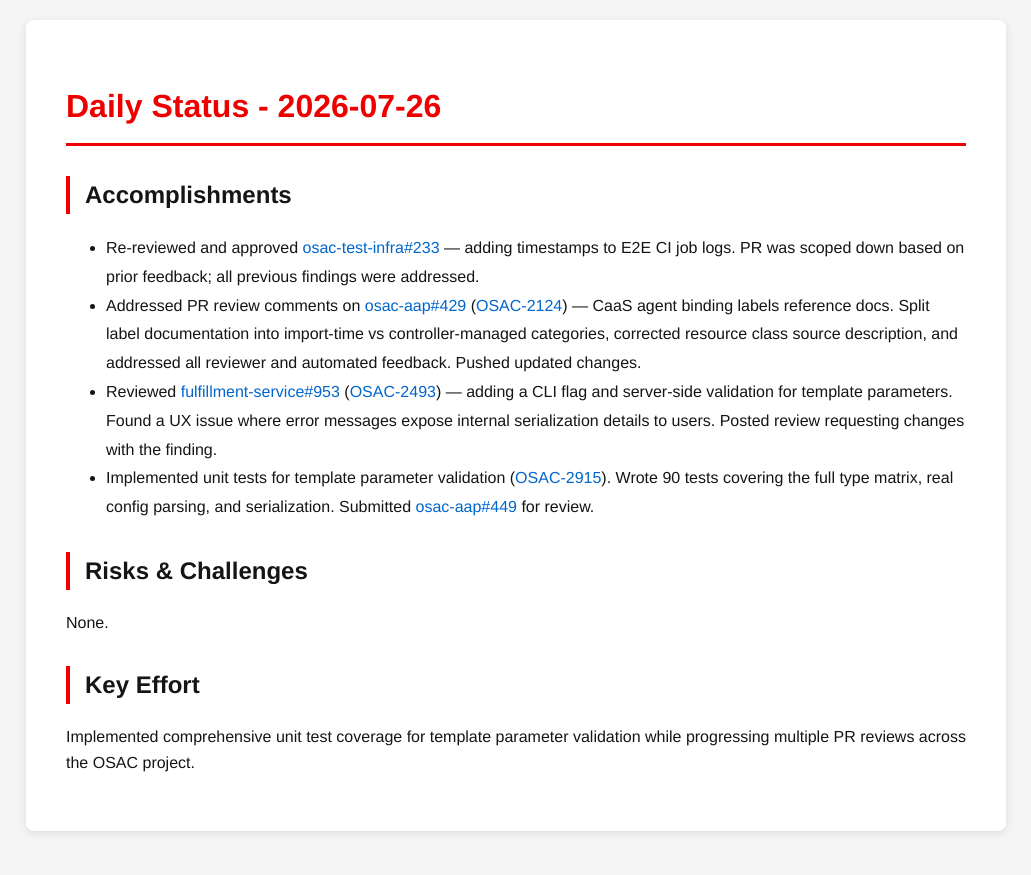
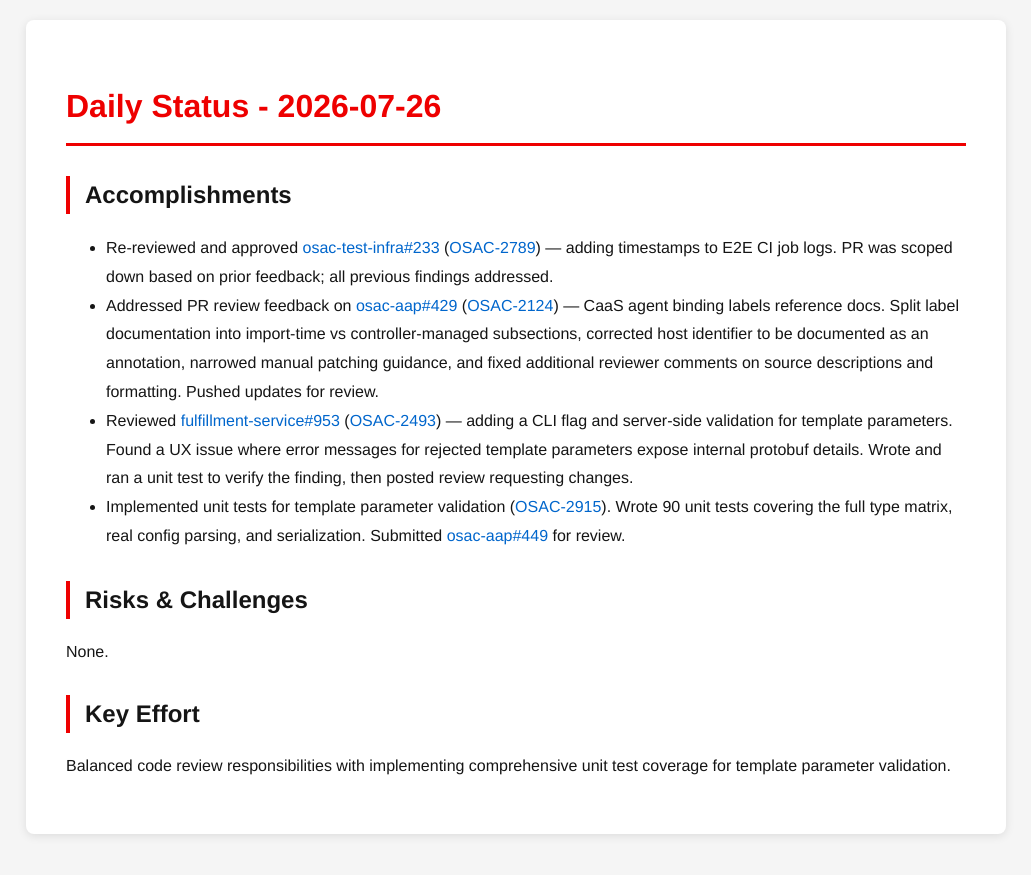
Before and after one commit to tzvatot/daily-status, a Jekyll site: the page built from 2026-07-26.md, in a window 1280 px wide. Shown: the top 875 px of the page, without its empty margins (124-1155 px from the left). Built offline with Jekyll 4.4.1, drawn with Linux system fonts in a browser that asks for light colours.

Commit message:
Daily status update - 2026-07-26

```diff
--- a/2026-07-26.md
+++ b/2026-07-26.md
@@ -7,16 +7,13 @@
 # Daily Status - 2026-07-26
 
 ## Accomplishments
-
-- Re-reviewed and approved [osac-test-infra#233](https://github.com/osac-project/osac-test-infra/pull/233) — adding timestamps to E2E CI job logs. PR was scoped down based on prior feedback; all previous findings were addressed.
-- Addressed PR review comments on [osac-aap#429](https://github.com/osac-project/osac-aap/pull/429) ([OSAC-2124](https://redhat.atlassian.net/browse/OSAC-2124)) — CaaS agent binding labels reference docs. Split label documentation into import-time vs controller-managed categories, corrected resource class source description, and addressed all reviewer and automated feedback. Pushed updated changes.
-- Reviewed [fulfillment-service#953](https://github.com/osac-project/fulfillment-service/pull/953) ([OSAC-2493](https://redhat.atlassian.net/browse/OSAC-2493)) — adding a CLI flag and server-side validation for template parameters. Found a UX issue where error messages expose internal serialization details to users. Posted review requesting changes with the finding.
-- Implemented unit tests for template parameter validation ([OSAC-2915](https://redhat.atlassian.net/browse/OSAC-2915)). Wrote 90 tests covering the full type matrix, real config parsing, and serialization. Submitted [osac-aap#449](https://github.com/osac-project/osac-aap/pull/449) for review.
+- Re-reviewed and approved [osac-test-infra#233](https://github.com/osac-project/osac-test-infra/pull/233) ([OSAC-2789](https://redhat.atlassian.net/browse/OSAC-2789)) — adding timestamps to E2E CI job logs. PR was scoped down based on prior feedback; all previous findings addressed.
+- Addressed PR review feedback on [osac-aap#429](https://github.com/osac-project/osac-aap/pull/429) ([OSAC-2124](https://redhat.atlassian.net/browse/OSAC-2124)) — CaaS agent binding labels reference docs. Split label documentation into import-time vs controller-managed subsections, corrected host identifier to be documented as an annotation, narrowed manual patching guidance, and fixed additional reviewer comments on source descriptions and formatting. Pushed updates for review.
+- Reviewed [fulfillment-service#953](https://github.com/osac-project/fulfillment-service/pull/953) ([OSAC-2493](https://redhat.atlassian.net/browse/OSAC-2493)) — adding a CLI flag and server-side validation for template parameters. Found a UX issue where error messages for rejected template parameters expose internal protobuf details. Wrote and ran a unit test to verify the finding, then posted review requesting changes.
+- Implemented unit tests for template parameter validation ([OSAC-2915](https://redhat.atlassian.net/browse/OSAC-2915)). Wrote 90 unit tests covering the full type matrix, real config parsing, and serialization. Submitted [osac-aap#449](https://github.com/osac-project/osac-aap/pull/449) for review.
 
 ## Risks & Challenges
-
 None.
 
 ## Key Effort
-
-Implemented comprehensive unit test coverage for template parameter validation while progressing multiple PR reviews across the OSAC project.
+Balanced code review responsibilities with implementing comprehensive unit test coverage for template parameter validation.
```
